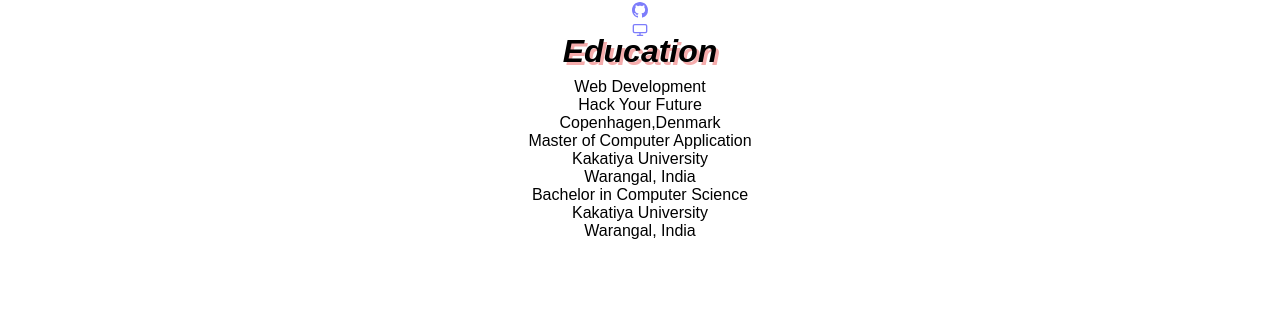
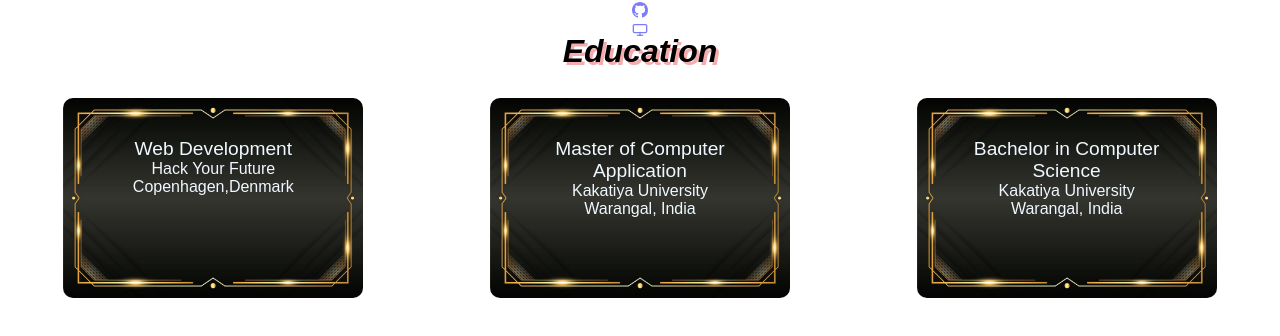
Before and after one commit to santhoshboinapally/santhosh82, a React (Create React App) app: page / in a window 1280 px wide. Shown: the part 2483-2819 px from the top of the page. Before the commit the page ends 2723 px from the top, so only its background shows below. Built offline with nearby package versions, Linux system fonts and the light colour scheme.

Commit message:
education.css added

```diff
--- a/src/components/education.css
+++ b/src/components/education.css
@@ -0,0 +1,20 @@
+.edu{
+    display: flex;
+    flex-wrap: wrap;
+    margin-top: 20px;
+    margin-bottom: 50px;
+    }
+.edu-cards
+{   padding: 40px;
+    margin: auto;
+    width:300px;
+    height:200px;
+    border: 1px solid hidden;
+    background-image: url("./images/blackcard.jpg");
+    background-size: 100%;
+    border-radius: 10px;
+    color: aliceblue;
+}
+.edu-title{
+    font-size: 1.2rem;
+}
```
